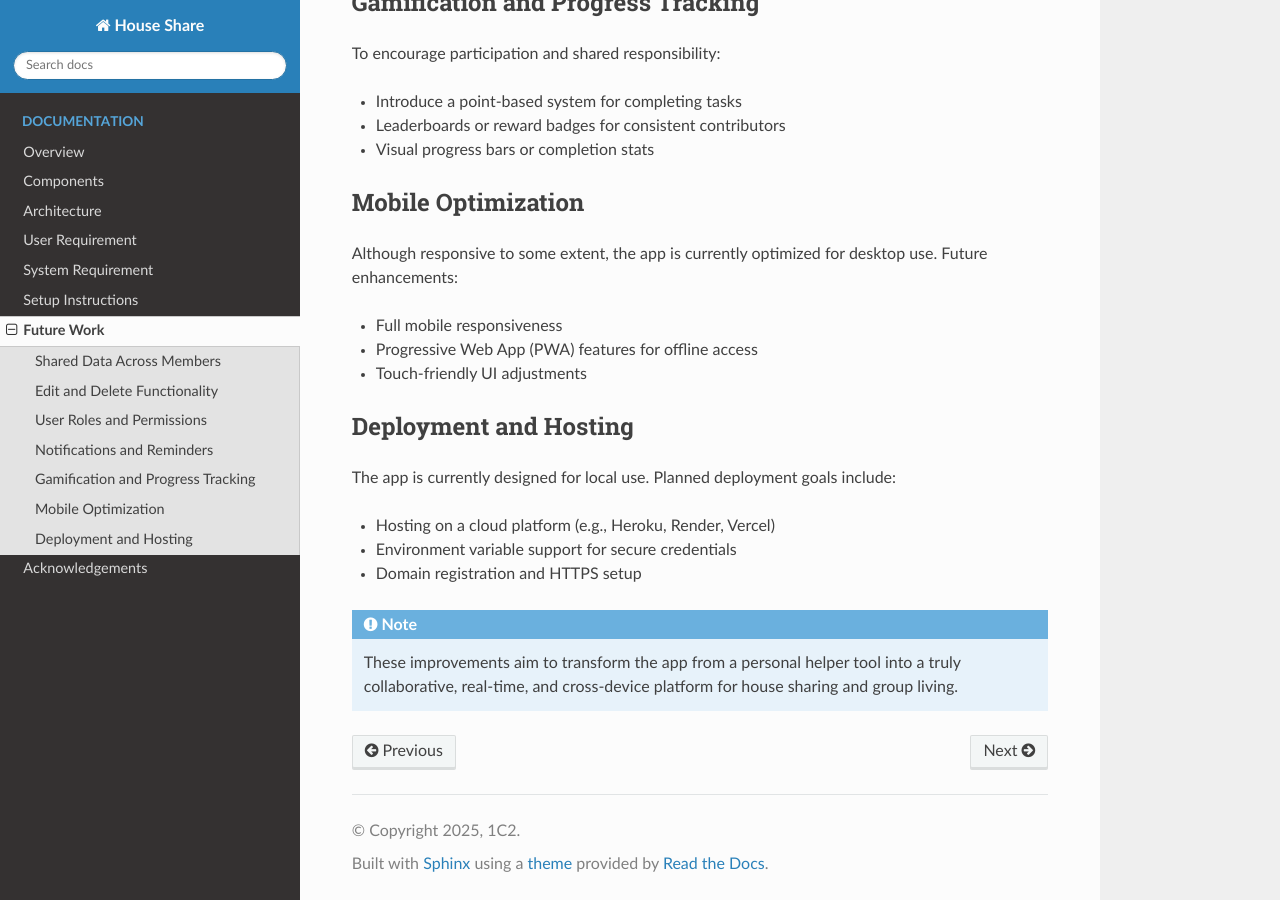
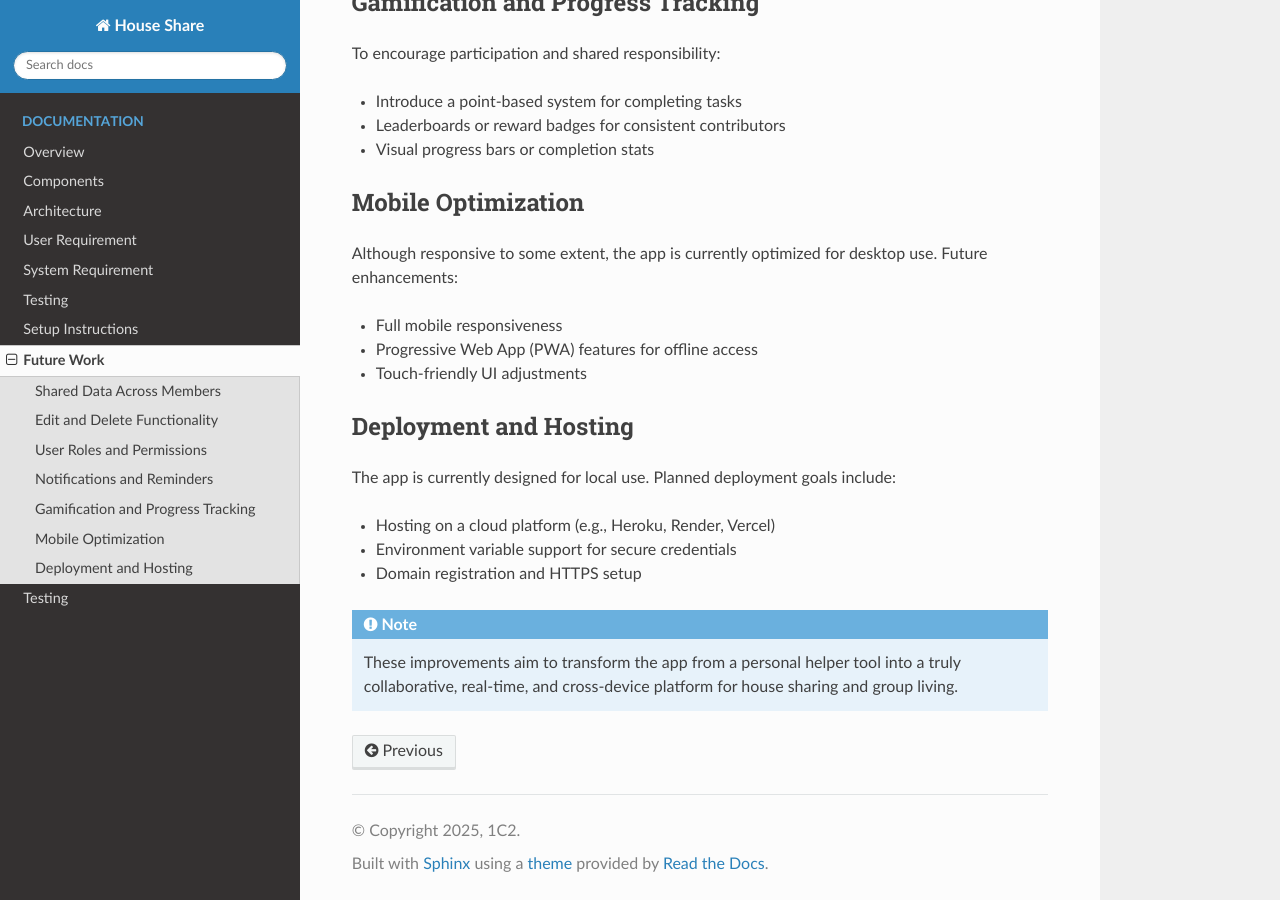
Before and after one commit to SETAP-1C2/House-Sharing-App, a Sphinx documentation site: the page built from docs/source/future_work.rst, in a window 1280 px wide and 900 px high, scrolled down 1095 px. Built offline with Sphinx 7.4.7 and the Read the Docs theme 3.1.0, drawn with Linux system fonts in a browser that asks for light colours; pages that are not in the unit, such as notebooks, are missing from menus.

Commit message:
add testing to readthedocs

```diff
--- a/docs/source/acknowledgements.rst
+++ /dev/null
@@ -1,2 +0,0 @@
-Acknowledgements
-=====================================
--- a/docs/source/index.rst
+++ b/docs/source/index.rst
@@ -21,7 +21,7 @@ Contents:
    testing
    setup
    future_work
-   acknowledgements
+   testing
 
 Indices and tables
 ==================
--- /dev/null
+++ b/docs/source/testing.rst
@@ -0,0 +1,2 @@
+Testing
+=====================
```
